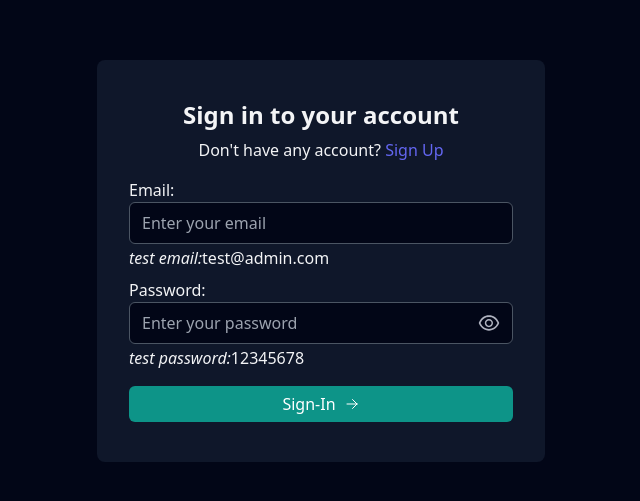
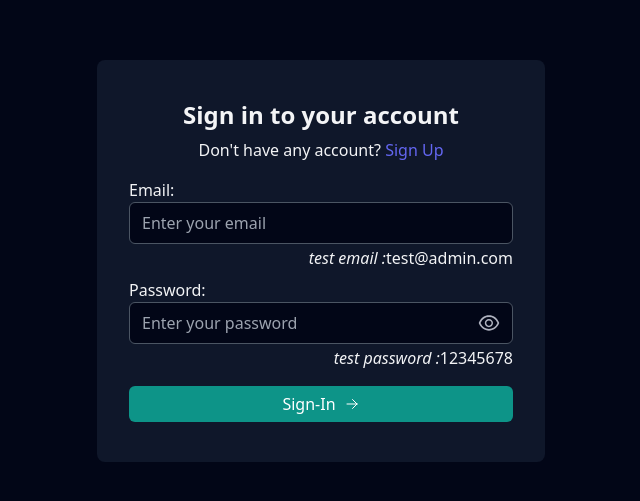
Before and after one commit to developernilesh/employee-management-system, a React (Vite) app in the folder frontend/: page /login in a window 1280 px wide. Shown: the part 139-640 px from the top of the page, without its empty margins (319-959 px from the left). Built offline with nearby package versions, Linux system fonts and the light colour scheme; no server answers.

Commit message:
Still solving Logout issue

```diff
--- a/frontend/src/components/auth/LogIn.jsx
+++ b/frontend/src/components/auth/LogIn.jsx
@@ -73,8 +73,8 @@ const LogIn = () => {
                                 {...register("email")}
                             />
                         </div>
-                        <div className="w-full flex items-end mb-[6px]">
-                            <span className="italic">test email:{" "}</span>test@admin.com
+                        <div className="w-full flex justify-end mb-[6px]">
+                            <span className="italic">test email{" : "}</span>test@admin.com
                         </div>
 
                         <label className="w-full relative">
@@ -96,8 +96,8 @@ const LogIn = () => {
                                 <AiOutlineEye fontSize={24} fill="#AFB2BF"/> }
                             </span>
                         </label>
-                        <div className="w-full flex items-end mb-[6px]">
-                            <span className="italic">test password:{" "}</span>12345678
+                        <div className="w-full flex justify-end mb-[6px]">
+                            <span className="italic">test password{" : "}</span>12345678
                         </div>
 
                         <div>
--- a/frontend/src/components/home/Navbar.jsx
+++ b/frontend/src/components/home/Navbar.jsx
@@ -37,7 +37,7 @@ const Navbar = () => {
 
     const handleLogout = async() => {
         try {
-            const res = await axios.get(`${url}/api/auth/logout`,{
+            const res = await axios.post(`${url}/api/auth/logout`,{
                 withCredentials: true // Include credentials (cookies) in the request
             })
             const data = res.data;
```
Also changed, not shown: 1 other file (tests, documents, lock files or other folders).
